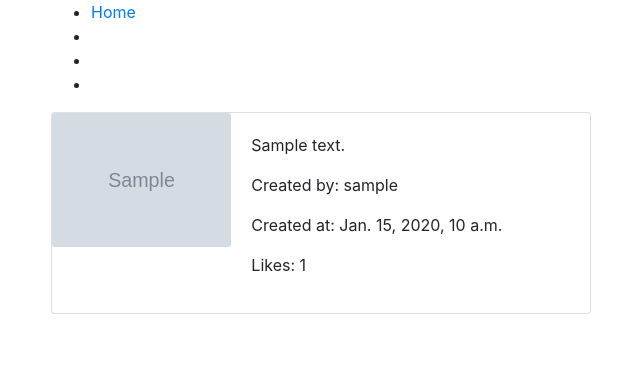
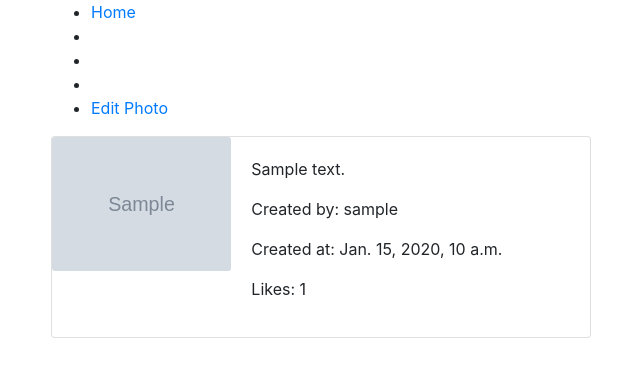
Before and after one commit to DinaraKA/exam_9_gallery, a Django app: page /photo/1/ in a window 1280 px wide. Shown: the top 377 px of the page, without its empty margins (34-674 px from the left). Run offline with Django 3.2, Linux system fonts and the light colour scheme; tables that the repository leaves empty hold one stand-in row (values such as "Sample post"); grey boxes marked "Sample" are stand-in pictures; some libraries are stand-ins or nearby versions.

Commit message:
Added photo edit option.

```diff
--- a/source/webapp/templates/base.html
+++ b/source/webapp/templates/base.html
@@ -15,7 +15,7 @@
 <nav class="navbar-my">
     <div class="container">
         <ul class="menu">
-            <li><a href="#">Home</a></li>
+            <li><a href="{% url 'webapp:index' %}">Home</a></li>
             <li><a href="#"></a></li>
             <li><a href="#"></a></li>
             <li><a href="#"></a></li>
--- a/source/webapp/templates/detail.html
+++ b/source/webapp/templates/detail.html
@@ -1,6 +1,6 @@
 {% extends 'base.html' %}
 {% block menu %}
-{#    <li><a href="{% url ... %}">Edit Photo</a></li>#}
+    <li><a href="{% url 'webapp:edit_photo' photo.pk %}">Edit Photo</a></li>
 {% endblock %}
 {% block content %}
     <div class="card  mb-3" style="max-width: 540px;">
--- a/source/webapp/urls.py
+++ b/source/webapp/urls.py
@@ -1,10 +1,11 @@
 from django.urls import path
-from webapp.views import IndexView, PhotoView, AddPhoto
+from webapp.views import IndexView, PhotoView, AddPhoto, EditPhoto
 
 app_name = 'webapp'
 
 urlpatterns = [
     path('', IndexView.as_view(), name='index'),
     path('photo/<int:pk>/', PhotoView.as_view(), name='photo_detail'),
-    path('photo/add/', AddPhoto.as_view(), name='add_photo')
+    path('photo/add/', AddPhoto.as_view(), name='add_photo'),
+    path('photo/<int:pk>/edit/', EditPhoto.as_view(), name='edit_photo'),
 ]
--- a/source/webapp/views.py
+++ b/source/webapp/views.py
@@ -1,6 +1,6 @@
 from django.shortcuts import redirect
 from django.urls import reverse
-from django.views.generic import ListView, DetailView, CreateView
+from django.views.generic import ListView, DetailView, CreateView, UpdateView
 
 from webapp.models import Photo
 
@@ -27,3 +27,14 @@ class AddPhoto(CreateView):
 
     def get_success_url(self):
         return reverse('webapp:photo_detail', kwargs={'pk': self.object.pk})
+
+
+class EditPhoto(UpdateView):
+    model = Photo
+    template_name = 'edit.html'
+    context_object_name = 'photo'
+    fields = ['photo', 'note', 'like', 'author']
+
+
+    def get_success_url(self):
+        return reverse('webapp:photo_detail', kwargs={'pk': self.object.pk})
```
Also changed, not shown: source/webapp/templates/edit.html (added, +8 -0 lines).
